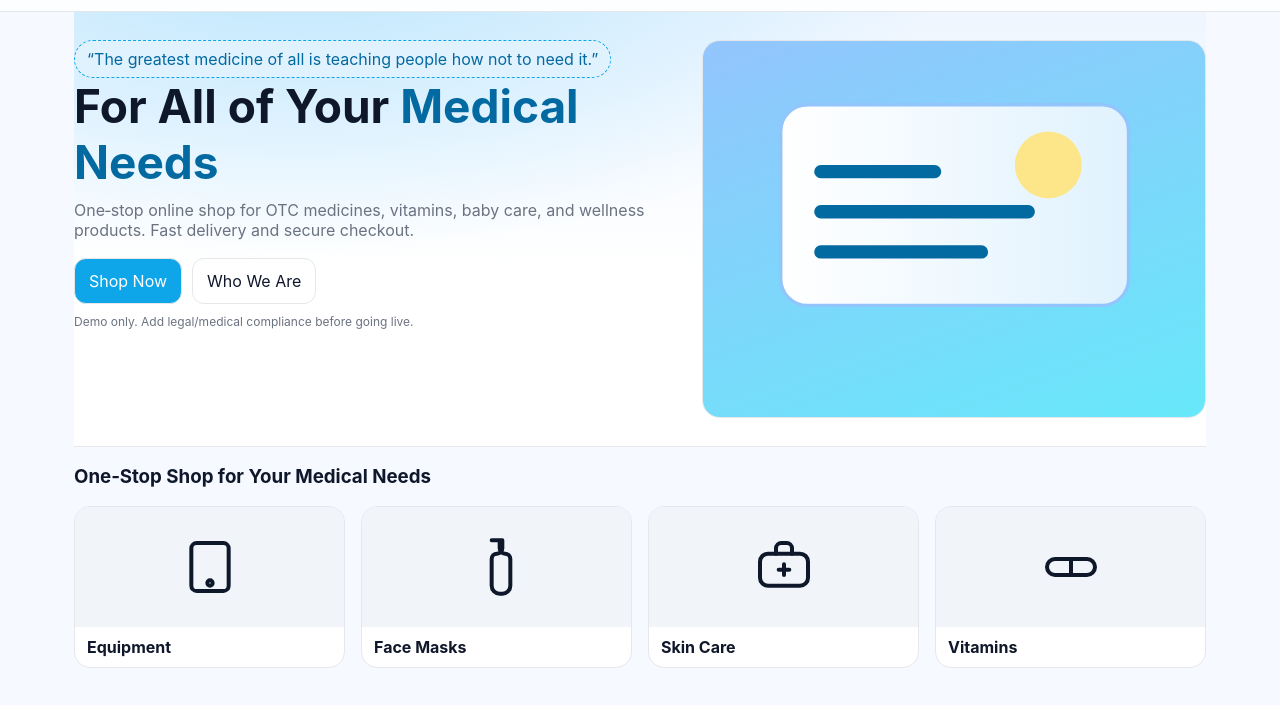
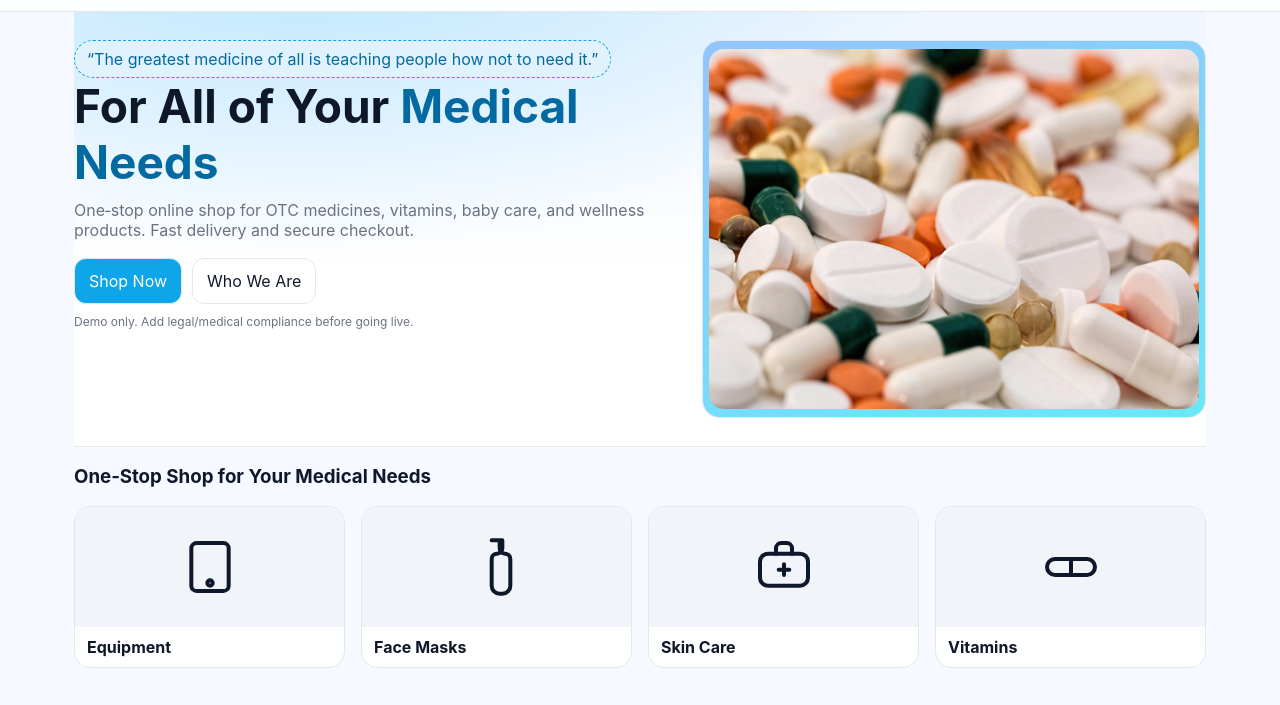
Before and after one commit to Mathika0404/home2, a plain HTML site: page index.html in a window 1280 px wide. Shown: the part 95-800 px from the top of the page. Drawn offline with Linux system fonts and the light colour scheme.

Commit message:
Add files via upload

```diff
--- a/index.html
+++ b/index.html
@@ -46,7 +46,7 @@
     .hero p{color:var(--muted); margin:0 0 18px}
     .hero .pill{display:inline-flex; gap:8px; align-items:center; padding:8px 12px; border:1px dashed var(--brand); border-radius:999px; color:#0369a1; background:#e0f2fe}
     .hero .banner{aspect-ratio:4/3; border-radius:var(--radius); border:1px solid var(--line); background:linear-gradient(160deg,#93c5fd,#67e8f9); display:grid; place-items:center}
-
+    img{border-radius: 15px;}
     /* Homepage Blocks */
     .home-cards{display:grid; grid-template-columns:repeat(4,1fr); gap:16px; margin:18px 0 8px}
     .tile{background:var(--card); border:1px solid var(--line); border-radius:16px; overflow:hidden}
@@ -151,11 +151,12 @@
             <p class="disclaimer" style="margin-top:10px">Demo only. Add legal/medical compliance before going live.</p>
           </div>
           <div class="banner" aria-hidden="true">
-            <svg viewBox="0 0 120 90" width="80%">
+            <img src="./pexels-pixabay-159211.jpg" alt="medicine" width="490" height="360">
+            <!-- <svg viewBox="0 0 120 90" width="80%">
               <defs><linearGradient id="g" x1="0" x2="1"><stop offset="0" stop-color="#fff"/><stop offset="1" stop-color="#e0f2fe"/></linearGradient></defs>
               <rect x="8" y="8" width="104" height="60" rx="8" fill="url(#g)" stroke="#93c5fd"/>
               <circle cx="88" cy="26" r="10" fill="#fde68a"/>
-              <path d="M20 28h34M20 40h62M20 52h48" stroke="#0369a1" stroke-width="4" stroke-linecap="round"/>
+              <path d="M20 28h34M20 40h62M20 52h48" stroke="#0369a1" stroke-width="4" stroke-linecap="round"/> -->
             </svg>
           </div>
         </div>
```
Also changed, not shown: pexels-pixabay-159211.jpg (added).
